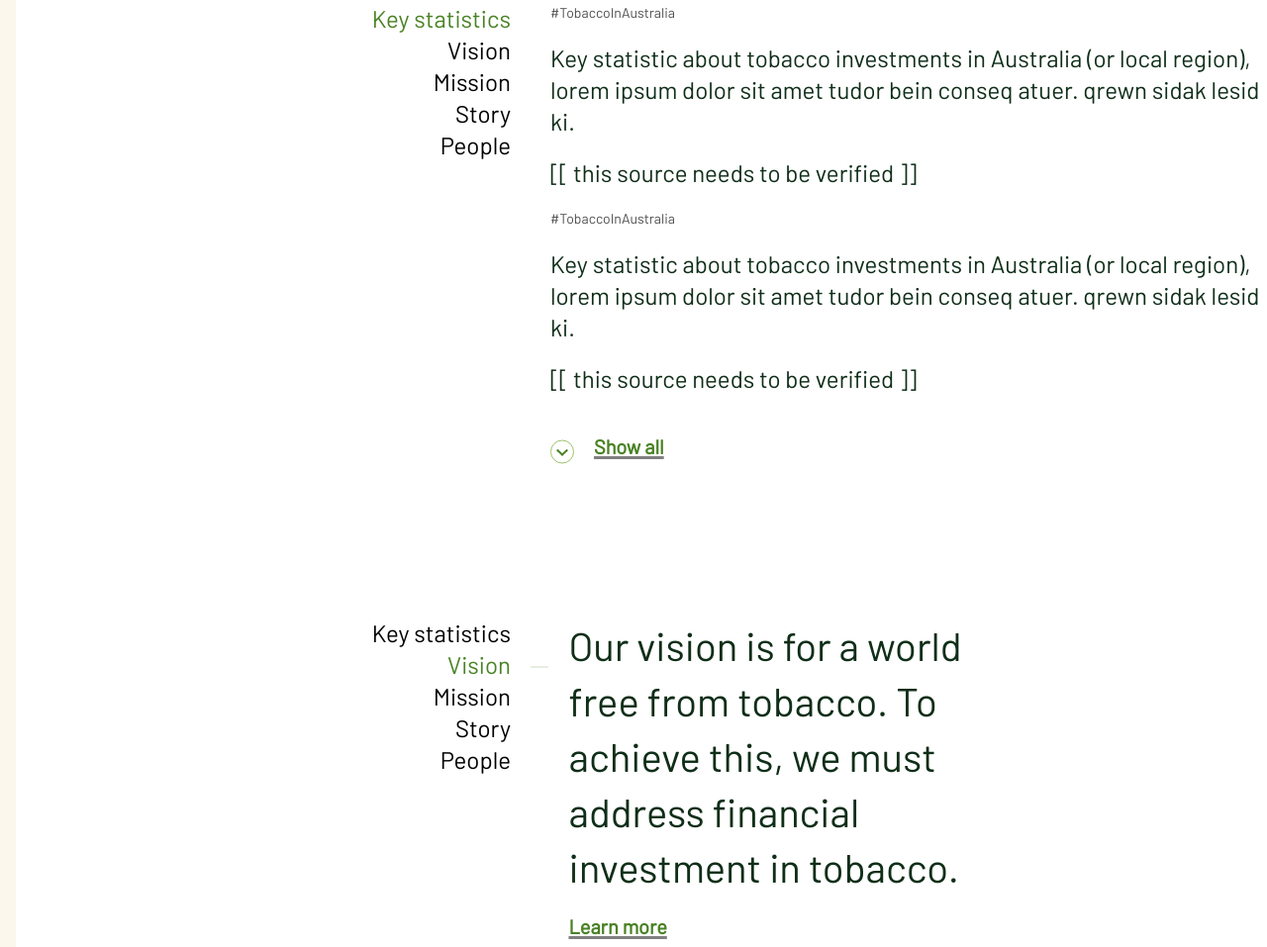
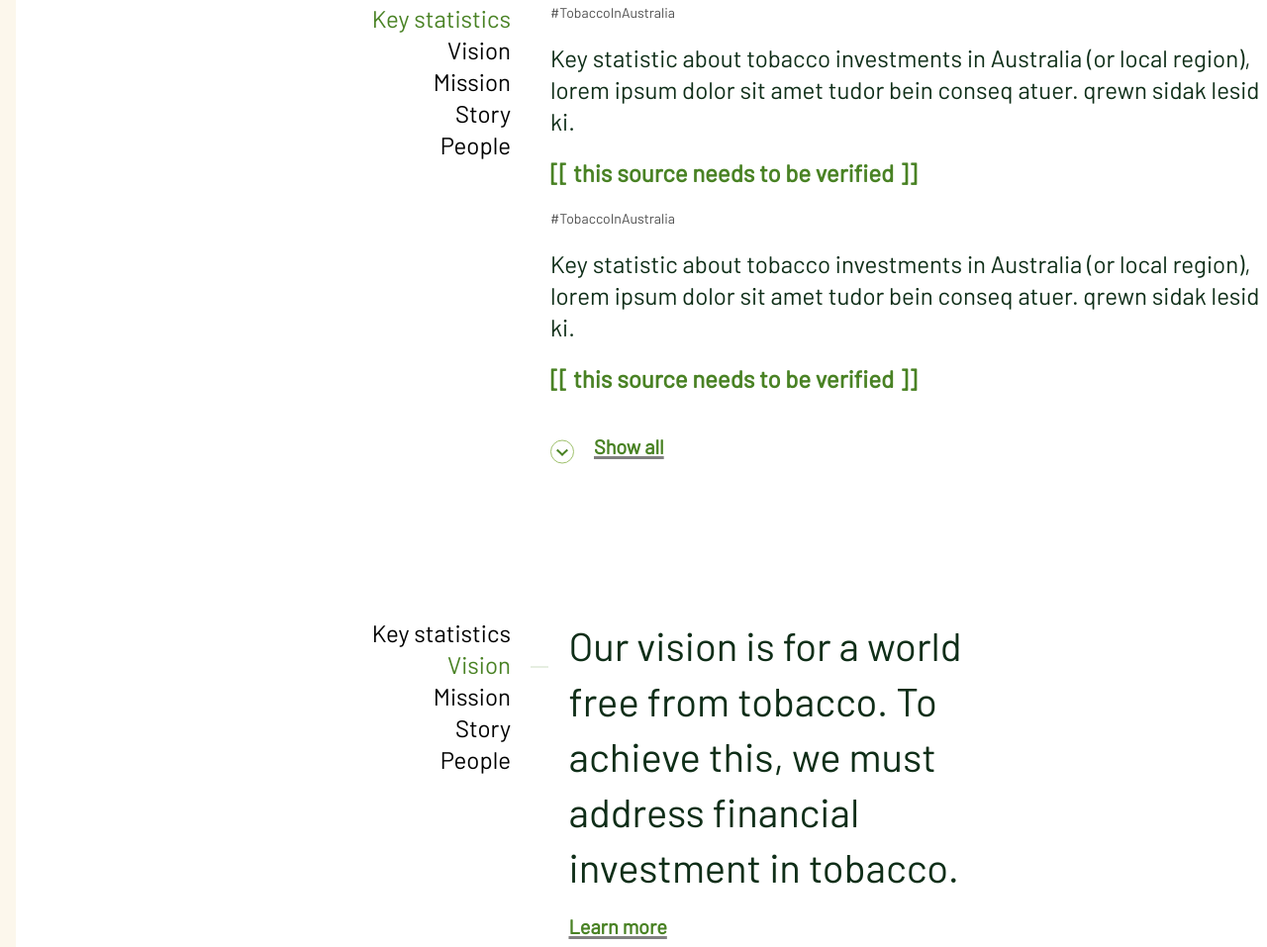
Before and after one commit to dobariyanirali3006/tobacco-free, a plain HTML site: page index.html in a window 1280 px wide. Shown: the part 1759-2716 px from the top of the page at 99% size. Drawn offline with Linux system fonts and the light colour scheme.

Commit message:
change css color

```diff
--- a/css/style.css
+++ b/css/style.css
@@ -199,11 +199,16 @@ body {
 
 .section2 .info p {
   width: 80%;
-  font-weight: 400;
+  font-weight:400;
   line-height: 32px;
   font-size: 24px;
   color: rgba(15, 46, 24, 1);
   margin-bottom: 20px;
+
+}
+.section2 .info p span{
+  font-weight: bold;
+  color: #498224;
 }
 
 .section2 .more a {
```
